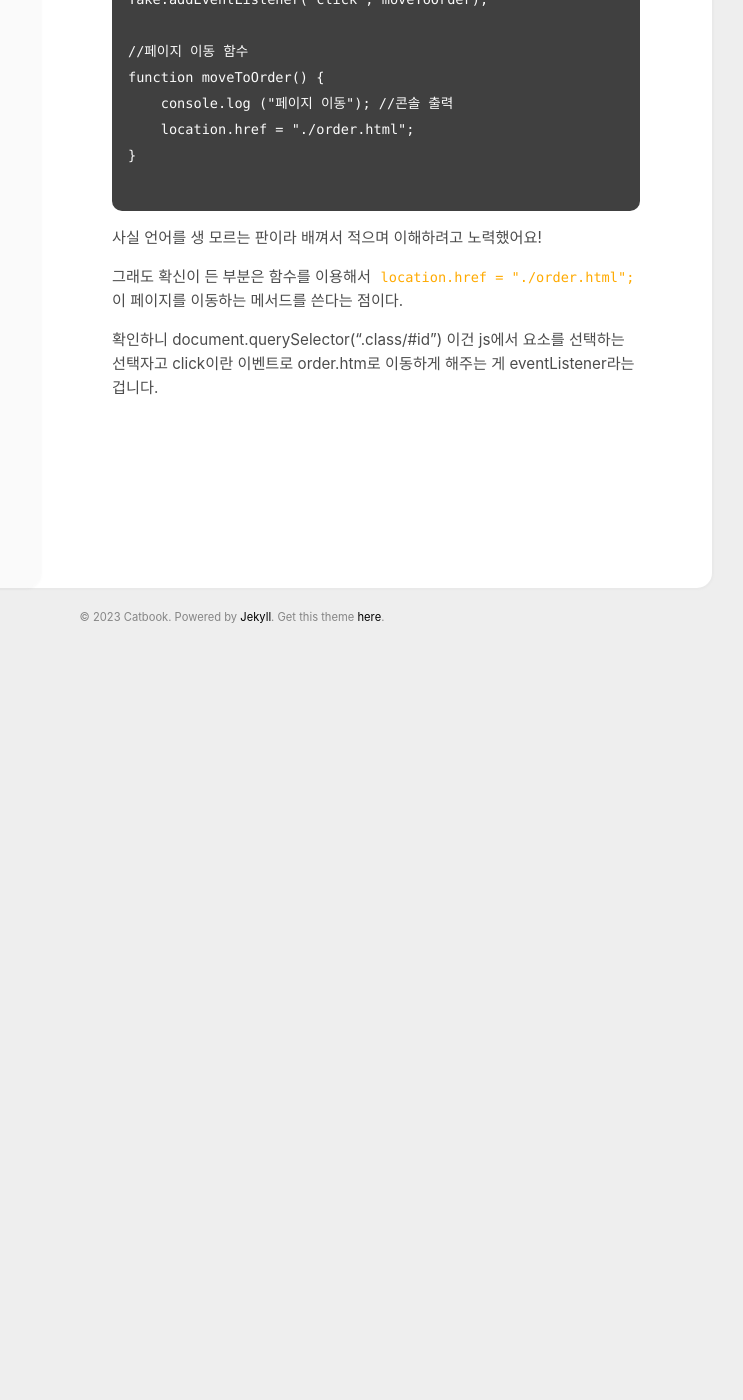
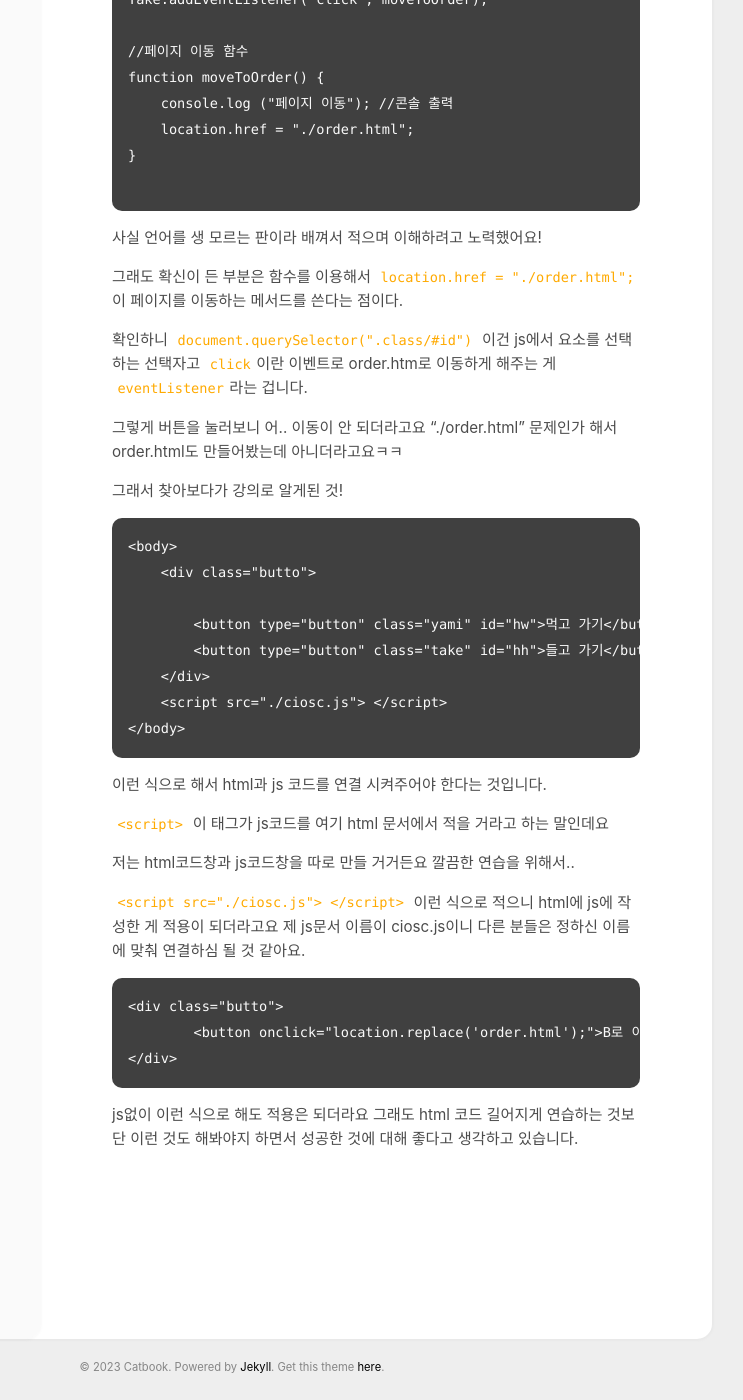
Before and after one commit to SeungYeon04/SeungYeon04.github.io, a Jekyll site: the page built from _posts/2023-01-02-kiosk1.md, in a window 1280 px wide and 1400 px high, scrolled down 1517 px. Shown: the whole window, without its empty margins (408-1151 px from the left). Built offline with Jekyll 4.4.1, drawn with Linux system fonts in a browser that asks for light colours; before the commit the page ends 2166 px from its top, so only the background shows below that; some of the changed text lies outside the part shown.

Commit message:
Update 2023-01-02-kiosk1.md

````diff
--- a/_posts/2023-01-02-kiosk1.md
+++ b/_posts/2023-01-02-kiosk1.md
@@ -1,5 +1,5 @@
 ---
-title: kiosk step1 html installation settings and js connection
+title: kiosk step1  html settings and html js connection
 categories: [Frontend]
 comments: true
 ---
@@ -30,7 +30,7 @@ VS Code라는 걸 깔고 다시 정신 차렸습니다.
 
 
 제가 설치한 것들은 이렇게 두 가지입니다
-Korean Language Pack for Visual Studio Code, Live Preview
+`Korean Language Pack for Visual Studio Code`, `Live Preview`
 
 그리고 폴더열기로 작업을 시작하는 게 문제 없다고 하시길래
 새 폴더를 만들어서 그 폴더를 선택한 후 작업 시작했습니다.
@@ -94,7 +94,51 @@ function moveToOrder() {
 ``location.href = "./order.html";``
 이 페이지를 이동하는 메서드를 쓴다는 점이다.
 
-확인하니 document.querySelector(".class/#id")
+확인하니 ``document.querySelector(".class/#id")``
 이건 js에서 요소를 선택하는 선택자고
-click이란 이벤트로 order.htm로 이동하게 해주는 게
-eventListener라는 겁니다.
+``click``이란 이벤트로 order.htm로 이동하게 해주는 게
+``eventListener``라는 겁니다.
+
+
+그렇게 버튼을 눌러보니
+어.. 이동이 안 되더라고요
+"./order.html" 문제인가 해서
+order.html도 만들어봤는데 아니더라고요ㅋㅋ
+
+그래서 찾아보다가 강의로 알게된 것!
+
+
+```
+<body>
+    <div class="butto">
+
+        <button type="button" class="yami" id="hw">먹고 가기</button>
+        <button type="button" class="take" id="hh">들고 가기</button>
+    </div>
+    <script src="./ciosc.js"> </script>
+</body>
+```
+
+이런 식으로 해서 html과 js 코드를 연결 시켜주어야 한다는 것입니다.
+
+`<script>` 이 태그가 js코드를
+여기 html 문서에서 적을 거라고 하는 말인데요
+
+저는 html코드창과 js코드창을 따로 만들 거거든요
+깔끔한 연습을 위해서..
+
+``<script src="./ciosc.js"> </script>``
+이런 식으로 적으니 html에 js에 작성한 게 적용이 되더라고요
+제 js문서 이름이 ciosc.js이니
+다른 분들은 정하신 이름에 맞춰 연결하심 될 것 같아요.
+
+
+```
+<div class="butto">
+        <button onclick="location.replace('order.html');">B로 이동</button>
+</div>
+```
+js없이 이런 식으로 해도 적용은 되더라요
+그래도 html 코드 길어지게 연습하는 것보단
+이런 것도 해봐야지 하면서
+성공한 것에 대해 좋다고 생각하고 있습니다.
````
